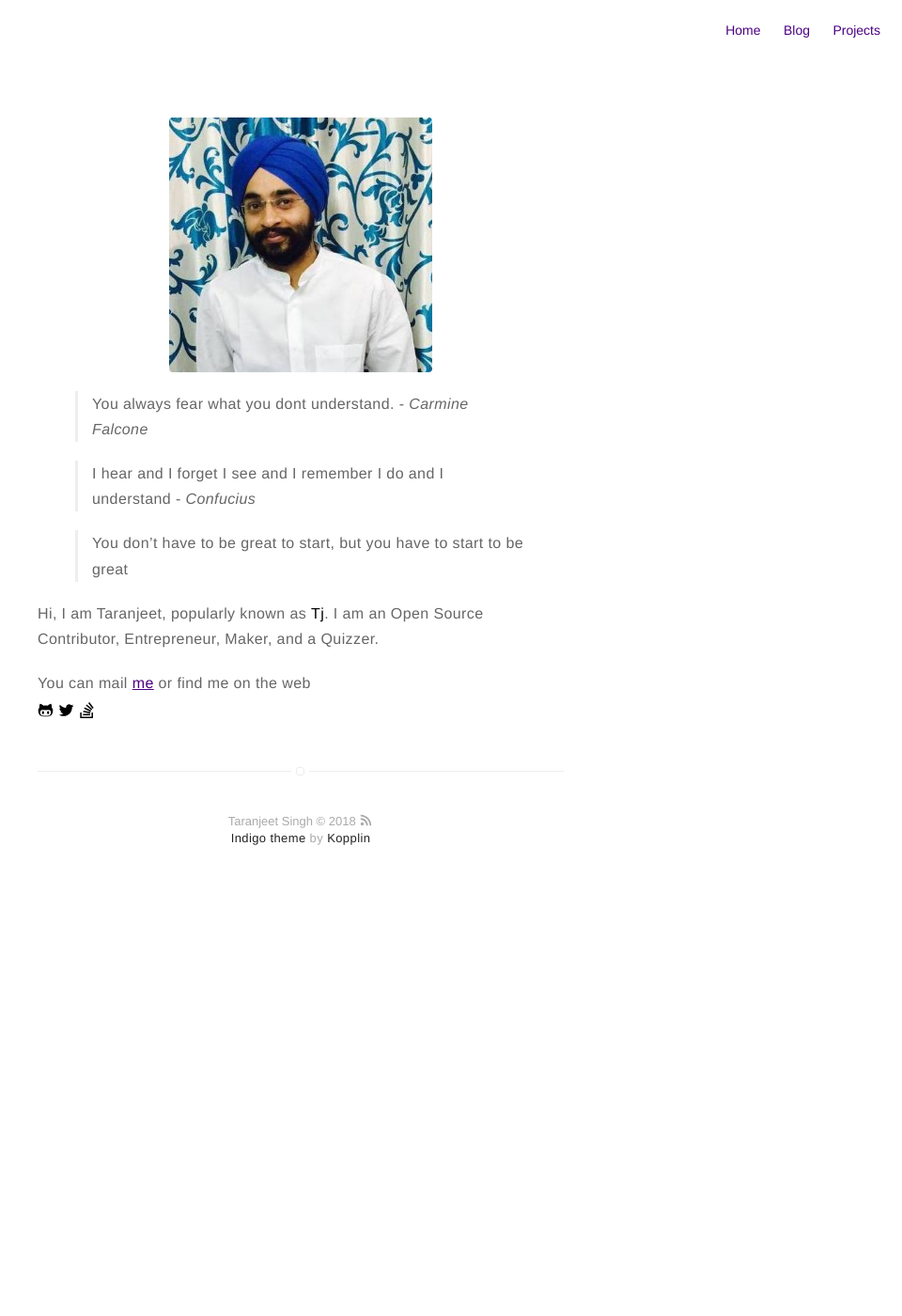
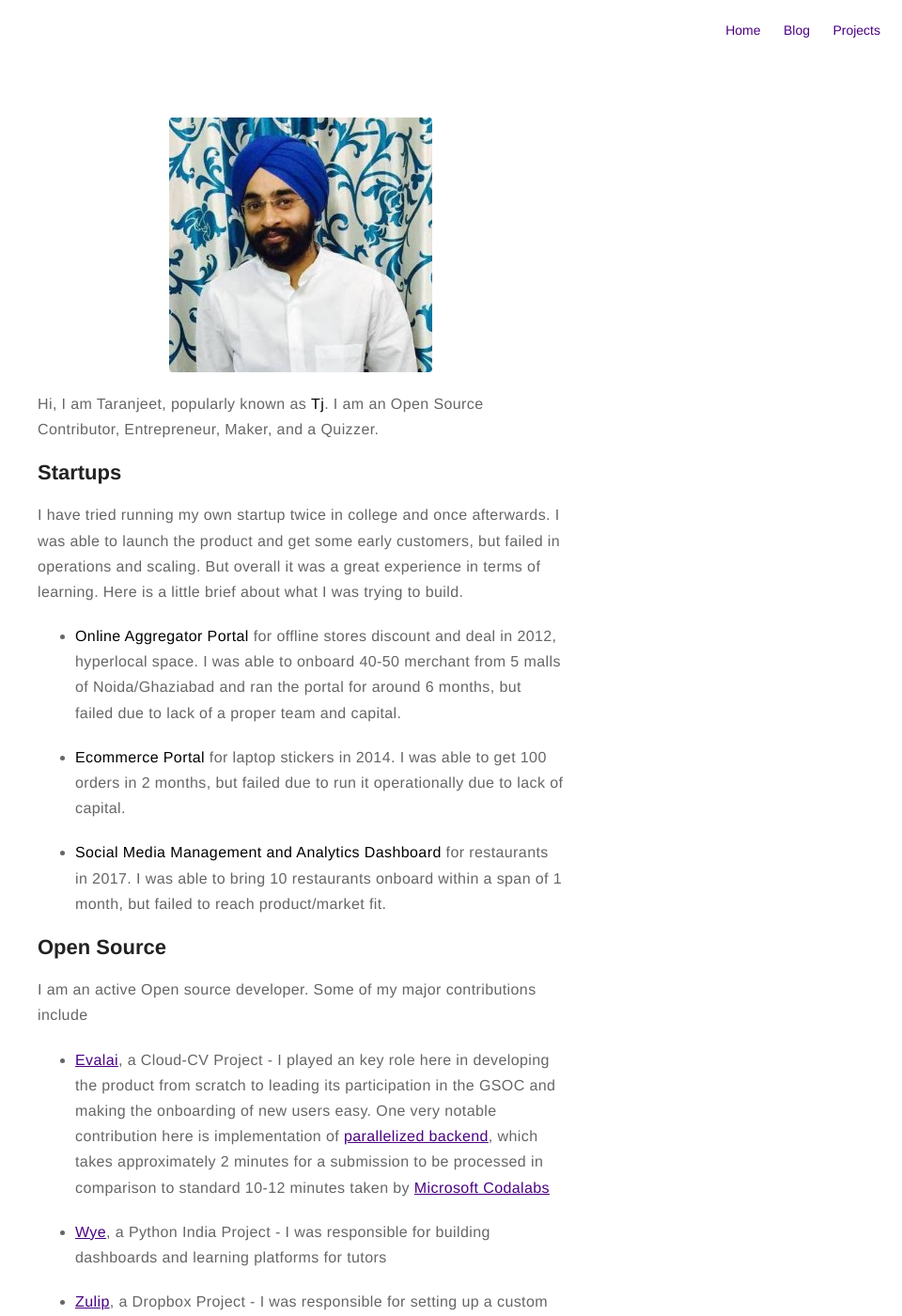
Before and after one commit to taranjeet/taranjeet.github.io, a Jekyll site: the page built from about.md, in a window 1280 px wide and 1400 px high. Shown: the whole window at 94% size, without its empty margins (320-1280 px from the left). Built offline with Jekyll 4.4.1, drawn with Linux system fonts in a browser that asks for light colours; some of the changed text lies outside the part shown.

Commit message:
Remove quotes and add experience, startups and open source.

```diff
--- a/about.md
+++ b/about.md
@@ -4,15 +4,42 @@ layout: page
 ---
 ![Profile Image]({{ site.url }}/{{ site.picture }})
 
-> You always fear what you dont understand. - _Carmine Falcone_
+Hi, I am Taranjeet, popularly known as __Tj__. I am an Open Source Contributor, Entrepreneur, Maker, and a Quizzer.
 
-> I hear and I forget
-> I see and I remember
-> I do and I understand - _Confucius_
+## Startups
 
-> You don't have to be great to start, but you have to start to be great
+I have tried running my own startup twice in college and once afterwards. I was able to launch the product and get some early customers, but failed in operations and scaling. But overall it was a great experience in terms of learning. Here is a little brief about what I was trying to build.
 
-Hi, I am Taranjeet, popularly known as __Tj__. I am an Open Source Contributor, Entrepreneur, Maker, and a Quizzer.
+* **Online Aggregator Portal** for offline stores discount and deal in 2012, hyperlocal space. I was able to onboard 40-50 merchant from 5 malls of Noida/Ghaziabad and ran the portal for around 6 months, but failed due to lack of a proper team and capital.
+
+* **Ecommerce Portal** for laptop stickers in 2014. I was able to get 100 orders in 2 months, but failed due to run it operationally due to lack of capital.
+
+* **Social Media Management and Analytics Dashboard** for restaurants in 2017. I was able to bring 10 restaurants onboard within a span of 1 month, but failed to reach product/market fit.
+
+## Open Source
+
+I am an active Open source developer. Some of my major contributions include
+
+* [Evalai](https://evalai.cloudcv.org/), a Cloud-CV Project - I played an key role here in developing the product from scratch to leading its participation in the GSOC and making the onboarding of new users easy. One very notable contribution here is implementation of [parallelized backend](https://github.com/Cloud-CV/EvalAI/commit/14d4803f60884fffffdde873f76ae05ff5f2b742), which takes approximately 2 minutes for a submission to be processed in comparison to standard 10-12 minutes taken by [Microsoft Codalabs](https://www.microsoft.com/en-us/research/project/codalab/)
+
+* [Wye](https://pythonexpress.in/), a Python India Project - I was responsible for building dashboards and learning platforms for tutors
+
+* [Zulip](https://zulipchat.com/), a Dropbox Project - I was responsible for setting up a custom linting pipeline for the whole codebase.
+
+## Experience
+
+### Hackathons
+
+I have a special love towards hackathon. I feel that hackathons are a way to accelerate learning, increase engagement and team building, improve society through technology and helps in assessment of an individual. Here are some of my contributions in regards to hackathon
+
+* **Organized** a day long corporate internal hackathon at Gradeup. I was responsible for everything here, from the problem statement to team creation, from judging criteria to the awards. It was a fun and engaging experience, where some internal tools got created in a day, achievement timeline was made and the whole office got a new look.
+
+* **Judged** a hackathon conducted by GDG Noida at JIIT Noida.
+
+* **Sponsored** Smart India Hackathon 2017, held at JSS Noida via one of my startups. I was also a mentor and judge at this event.
+
+
+
 
 You can mail [me](mailto:{{site.email}}) or find me on the web<br/>
 [<svg class="icon icon-github"><use xlink:href="#icon-github"></use></svg>]({{site.github}})&nbsp;[<svg class="icon icon-twitter"><use xlink:href="#icon-twitter"></use></svg>]({{site.twitter}})&nbsp;[<svg class="icon icon-stackoverflow"><use xlink:href="#icon-stackoverflow"></use></svg>
```
